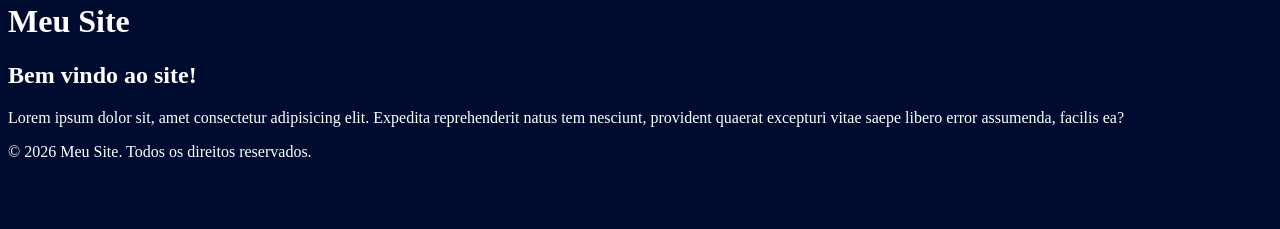
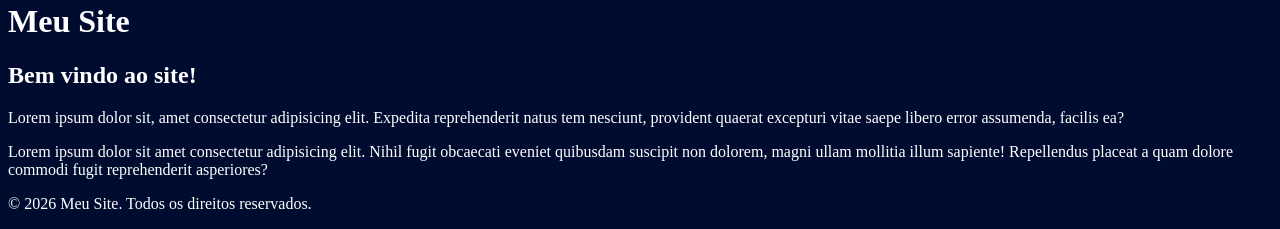
Before and after one commit to IgorRodrigues01/KIMYC, a plain HTML site: page index.html in a window 1280 px wide. Shown: the part 823-1052 px from the top of the page. Before the commit the page ends 1000 px from the top, so only its background shows below. Drawn offline with Linux system fonts and the light colour scheme.

Commit message:
index_2.html

```diff
--- a/index.html
+++ b/index.html
@@ -31,6 +31,7 @@
         </section>
 
         <section id="MENU">
+            <p>Lorem ipsum dolor sit amet consectetur adipisicing elit. Nihil fugit obcaecati eveniet quibusdam suscipit non dolorem, magni ullam mollitia illum sapiente! Repellendus placeat a quam dolore commodi fugit reprehenderit asperiores?</p>
         </section>
     </main>
 
```
